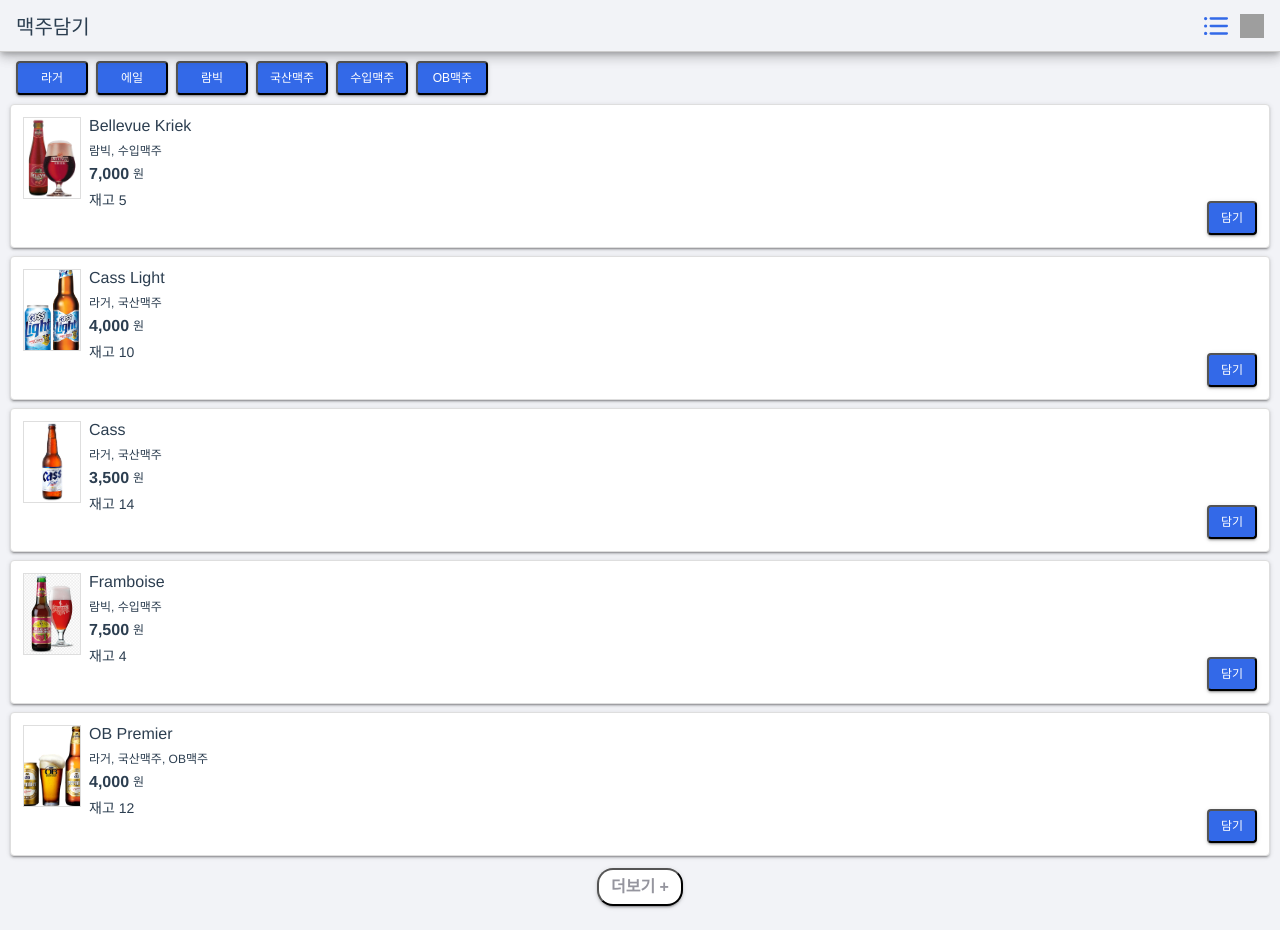
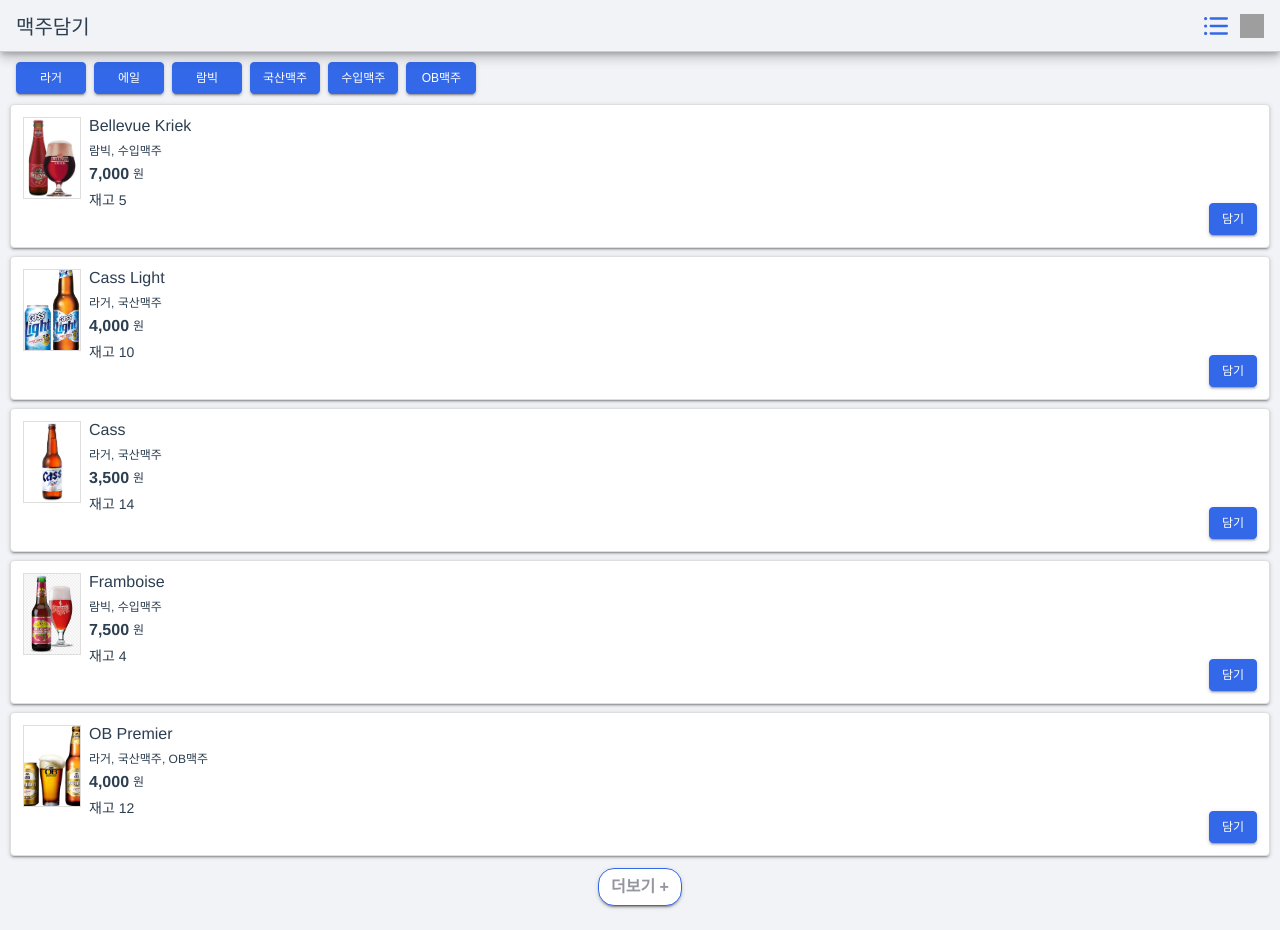
Before and after one commit to Chonim/beer-cart, a Vue app: page / in a window 1280 px wide. Built offline with nearby package versions, Linux system fonts and the light colour scheme; grey boxes are pictures that could not be loaded.

Commit message:
fix css bug

```diff
--- a/src/components/Common/Button.vue
+++ b/src/components/Common/Button.vue
@@ -37,7 +37,7 @@
   width: auto;
   color: #fff;
   background-color: #3369E8;
-  border: '1px solid #3369E8';
+  border: 1px solid #3369E8;
   border-radius: 4px;
   font-size: 12px;
   padding-left: 12px;
```
